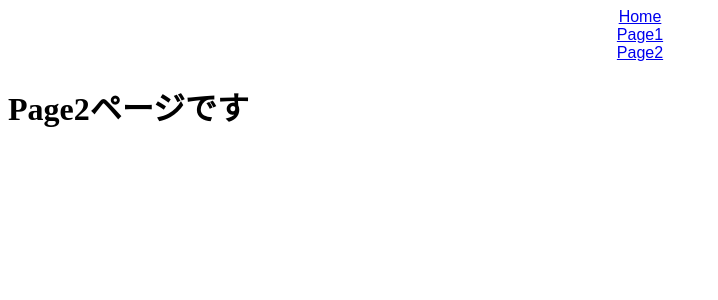
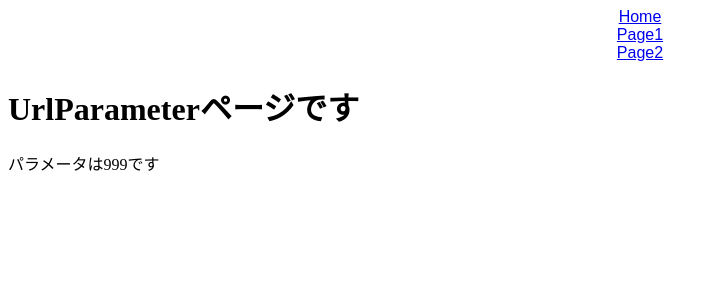
Before and after one commit to MasakiMimura/react-router, a React (Create React App) app: page /page2/999 in a window 1280 px wide. Shown: the top 300 px of the page, without its empty margins (0-718 px from the left). Built offline with nearby package versions, Linux system fonts and the light colour scheme.

Commit message:
URLパラメータを扱う

```diff
--- a/src/Page2.jsx
+++ b/src/Page2.jsx
@@ -1,7 +1,10 @@
+import { Link } from "react-router-dom";
+
 export const Page2 = () => {
   return (
     <div>
       <h1>Page2ページです</h1>
+      <Link to="page2/999">URL Parameter</Link>
     </div>
   );
 };
--- /dev/null
+++ b/src/UrlParameter.jsx
@@ -0,0 +1,11 @@
+import { useParams } from "react-router-dom";
+
+export const UrlParameter = () => {
+  const { id } = useParams();
+  return (
+    <div>
+      <h1>UrlParameterページです</h1>
+      <p>パラメータは{id}です</p>
+    </div>
+  );
+};
--- /dev/null
+++ b/src/router/Page2Routes.jsx
@@ -0,0 +1,7 @@
+import { Page2 } from "../Page2";
+import { UrlParameter } from "../UrlParameter";
+
+export const page2Routes = [
+  { path: "/", exact: true, children: <Page2 /> },
+  { path: "/:id", exact: false, children: <UrlParameter /> }
+];
--- a/src/router/Router.jsx
+++ b/src/router/Router.jsx
@@ -1,8 +1,8 @@
 import { Switch, Route } from "react-router-dom";
 
 import { Home } from "../Home";
-import { Page2 } from "../Page2";
 import { page1Routes } from "./Page1Routes";
+import { page2Routes } from "./Page2Routes";
 
 export const Router = () => {
   return (
@@ -26,9 +26,22 @@
           </Switch>
         )}
       ></Route>
-      <Route path="/page2">
-        <Page2 />
-      </Route>
+      <Route
+        path="/page2"
+        render={({ match: { url } }) => (
+          <Switch>
+            {page2Routes.map((route) => (
+              <Route
+                key={route.path}
+                exact={route.exact}
+                path={`${url}${route.path}`}
+              >
+                {route.children}
+              </Route>
+            ))}
+          </Switch>
+        )}
+      ></Route>
     </Switch>
   );
 };
```
